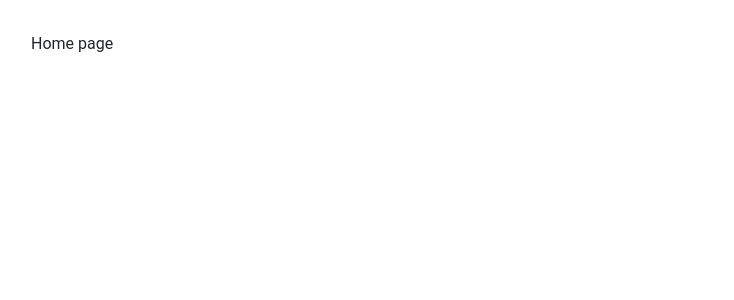
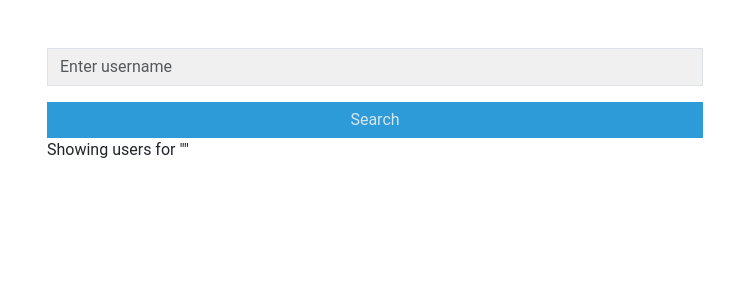
Before and after one commit to rafallabisz/github-repositories-explorer, a React (Create React App) app: page / in a window 1280 px wide. Shown: the top 300 px of the page, without its empty margins (265-999 px from the left). Built offline with nearby package versions, Linux system fonts and the light colour scheme.

Commit message:
handle input search

```diff
--- a/package.json
+++ b/package.json
@@ -15,6 +15,7 @@
     "axios": "^1.7.8",
     "bootstrap": "^5.3.3",
     "classnames": "^2.5.1",
+    "prettier": "^3.4.1",
     "react": "^18.3.1",
     "react-dom": "^18.3.1",
     "react-hook-form": "^7.53.2",
--- /dev/null
+++ b/src/components/Buttons/Button.module.scss
@@ -0,0 +1,23 @@
+@import "assets/styles/abstracts/variables.scss";
+
+.btn {
+  background-color: $primary;
+  border-radius: 0;
+  border: none;
+  width: 100%;
+  color: $gray-04;
+  transition: background-color 0.3s ease;
+
+  &:hover {
+    background-color: $primary-hover;
+  }
+
+  &.disabled, &.disabled:active {
+    cursor: not-allowed;
+    pointer-events: all;
+
+    & .content {
+      pointer-events: none;
+    }
+  }
+}
--- /dev/null
+++ b/src/components/Buttons/Button.tsx
@@ -0,0 +1,40 @@
+import { FC } from 'react';
+import { Button as ButtonRS, ButtonProps, Spinner } from 'reactstrap';
+import styles from 'components/Buttons/Button.module.scss';
+import cn from 'classnames';
+
+type Props = {
+  children: string;
+  isLoading?: boolean;
+} & ButtonProps;
+
+const Button: FC<Props> = ({
+  children,
+  className,
+  onClick,
+  disabled,
+  isLoading = false,
+  size = 'sm',
+  ...props
+}: Props) => {
+  const isDisabled = disabled || isLoading;
+
+  return (
+    <ButtonRS
+      className={cn(`${styles.btn} ${className}`, {
+        [styles.disabled]: isDisabled,
+      })}
+      {...props}
+      onClick={onClick}
+      disabled={isDisabled}
+    >
+      {isLoading ? (
+        <Spinner size={size} as={'span'} role={'status'} />
+      ) : (
+        <span className={styles.content}>{children}</span>
+      )}
+    </ButtonRS>
+  );
+};
+
+export default Button;
--- /dev/null
+++ b/src/components/Cards/Card.module.scss
@@ -0,0 +1,4 @@
+.container {
+  border: none;
+  border-radius: 0;
+}
--- /dev/null
+++ b/src/components/Cards/Card.tsx
@@ -0,0 +1,19 @@
+import { FC, ReactNode } from 'react';
+import { CardBody, Card as CardRS } from 'reactstrap';
+import styles from './Card.module.scss';
+
+type Props = {
+  children: ReactNode;
+};
+
+const Card: FC<Props> = ({ children }) => {
+  return (
+    <CardRS className={styles.container}>
+      <CardBody>
+        {children}
+      </CardBody>
+    </CardRS>
+  );
+};
+
+export default Card;
--- /dev/null
+++ b/src/components/Forms/Input.module.scss
@@ -0,0 +1,6 @@
+@import 'assets/styles/abstracts/variables.scss';
+
+.container {
+  border-radius: 0;
+  background-color: $gray-02;
+}
--- /dev/null
+++ b/src/components/Forms/Input.tsx
@@ -0,0 +1,43 @@
+import { ChangeEvent, FC } from 'react';
+import { FormFeedback, Input } from 'reactstrap';
+import styles from './Input.module.scss';
+import { Controller, FieldValues, useFormContext } from 'react-hook-form';
+
+type Props = {
+  name: string;
+  onChange?: (e: ChangeEvent<HTMLInputElement>) => void;
+} & FieldValues;
+
+/**
+ * Custom Controller for React Hook Form
+ * combined with Reactstrap inputs
+ */
+const InputController: FC<Props> = ({ onChange, ...props }) => {
+  const { control } = useFormContext();
+
+  return (
+    <Controller
+      {...props}
+      control={control}
+      render={({ field, fieldState }) => {
+        return (
+          <>
+            <Input
+              {...props}
+              {...field}
+              onChange={(e) => {
+                field.onChange(e);
+                onChange?.(e);
+              }}
+              className={styles.container}
+              invalid={!!fieldState.error}
+            />
+            {fieldState.error && <FormFeedback>{fieldState.error.message}</FormFeedback>}
+          </>
+        );
+      }}
+    />
+  );
+};
+
+export default InputController;
--- a/src/pages/Home/index.tsx
+++ b/src/pages/Home/index.tsx
@@ -1,12 +1,54 @@
 import { FC } from 'react';
+import Card from 'components/Cards/Card';
+import { FormProvider, SubmitHandler, useForm } from 'react-hook-form';
+import { Form } from 'reactstrap';
+import InputController from 'components/Forms/Input';
+import Button from 'components/Buttons/Button';
+import * as yup from 'yup';
+import { yupResolver } from '@hookform/resolvers/yup';
+import { InferType } from 'yup';
+import { useNavigate, useSearchParams } from 'react-router-dom';
 
+const schema = yup.object({
+  username: yup.string().required('Username is a required field'),
+});
+
+type Inputs = InferType<typeof schema>;
 type Props = {};
 
 const Home: FC<Props> = () => {
+  const [searchParams] = useSearchParams();
+  const username = searchParams.get('search') || '';
+
+  const defaultValues: Inputs = {
+    username,
+  };
+
+  const methods = useForm<Inputs>({
+    defaultValues,
+    resolver: yupResolver(schema),
+  });
+  const { handleSubmit } = methods;
+
+  const navigate = useNavigate();
+
+  const onSubmit: SubmitHandler<Inputs> = (data) => {
+    navigate(`?search=${data.username}`);
+  };
+
   return (
-    <div>
-      Home page
-    </div>
+    <Card>
+      <FormProvider {...methods}>
+        <Form onSubmit={handleSubmit(onSubmit)}>
+          <InputController name={'username'} placeholder={'Enter username'} type={'search'} />
+          <Button className={'mt-3'} type={'submit'} isLoading={false}>
+            Search
+          </Button>
+        </Form>
+      </FormProvider>
+
+      <p>{`Showing users for "${username}"`}</p>
+    </Card>
   );
 };
 
--- a/src/pages/NotFound/index.tsx
+++ b/src/pages/NotFound/index.tsx
@@ -1,15 +1,16 @@
 import { FC } from 'react';
 import { Link } from 'react-router-dom';
 import routes from 'routes';
+import Card from 'components/Cards/Card';
 
 type Props = {};
 
 const NotFound: FC<Props> = () => {
   return (
-    <div>
+    <Card>
       <h1>Page not found</h1>
       <Link to={routes.home}>Back to Home</Link>
-    </div>
+    </Card>
   );
 };
 
```
Also changed, not shown: deploy.yml (added, +28 -0 lines), src/components/Loaders/LoadingIndicator.tsx (added, +26 -0 lines), 1 other file (tests, documents, lock files or other folders).
